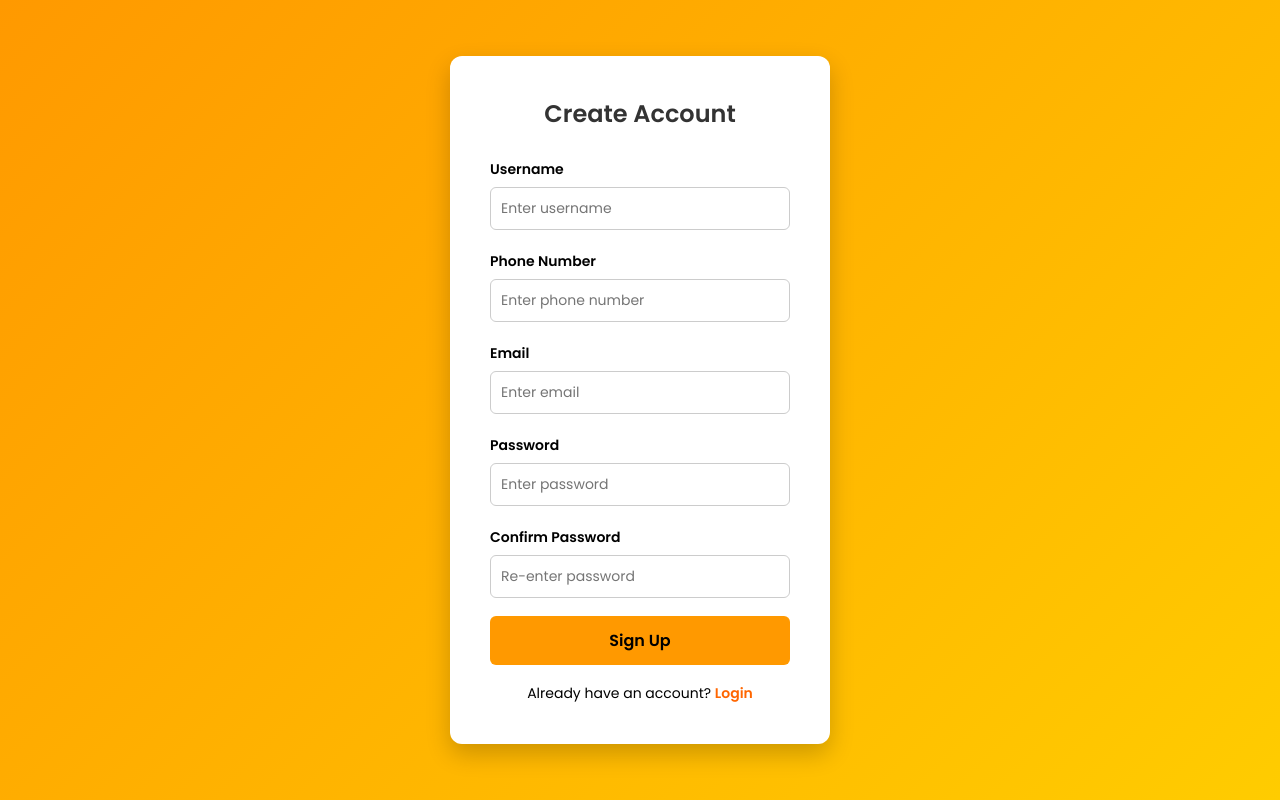
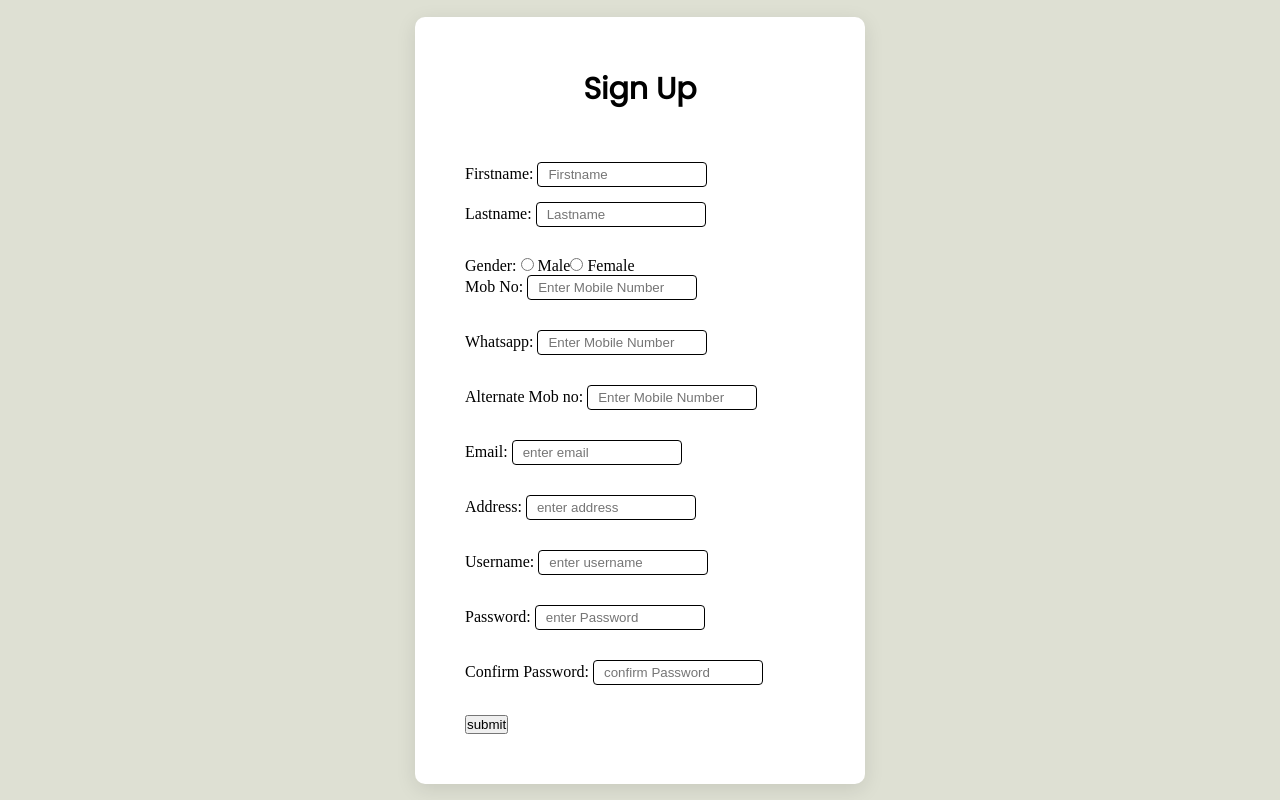
Before and after one commit to SadhasivamArul/final, a Flask app: page /signup in a window 1280 px wide. Run offline with Flask 3, Linux system fonts and the light colour scheme; some libraries are stand-ins or nearby versions.

Commit message:
Update signup.html

```diff
--- a/Bike service/templates/signup.html
+++ b/Bike service/templates/signup.html
@@ -1,147 +1,123 @@
 <!DOCTYPE html>
-<html lang="en">
+<html>
+
 <head>
-    <meta charset="UTF-8">
-    <title>Omega Bike Service - Sign Up</title>
-    <link href="https://fonts.googleapis.com/css2?family=Poppins:wght@400;600&display=swap" rel="stylesheet">
+    <title>signup form</title>
+    <link rel="stylesheet" href="https://cdnjs.cloudflare.com/ajax/libs/intl-tel-input/17.0.19/css/intlTelInput.css" />
+    <link href="https://fonts.googleapis.com/css2?family=Poppins&display=swap" rel="stylesheet">
+</head>
+
+<body>
+    <div class="signup">
+        <form class="upcontainer">
+            <h3>Sign Up</h3>
+            <div class="input"><label>Firstname:</label>
+                <input type="text" placeholder="Firstname" required>
+            </div>
+            <div class="input">
+                <lable>Lastname:</lable>
+                <input class="input" type="text" placeholder="Lastname" required>
+            </div>
+            <div class="radio-container"> <label>Gender:
+                    <input type="radio" name="gender" value="male" required>
+                    Male<input type="radio" name="gender" value="female" required>
+                    Female
+                </label></div>
+            <div class="input"> <label>Mob No:</label>
+                <input class="input" id="phone" type="tel" name="mobile" placeholder="Enter Mobile Number"
+                    pattern="[0-9]" required>
+            </div>
+            <div class="input">
+                <lable>Whatsapp:</lable>
+                <input class="input" id="phone" type="tel" name="mobile" placeholder="Enter Mobile Number"
+                    pattern="[0-9]" required>
+            </div>
+            <div class="input">
+                <lable>Alternate Mob no:</lable>
+                <input class="input" id="phone" type="tel" name="mobile" placeholder="Enter Mobile Number"
+                    pattern="[0-9]" required>
+            </div>
+            <div class="input"><label>Email:</label>
+                <input class="input" type="text" placeholder="enter email" required>
+            </div>
+            <div class="input"><label>Address:</label>
+                <input class="input" type="text" placeholder="enter address" required>
+            </div>
+            <div class="input"><label>Username:</label>
+                <input class="input" type="text" placeholder="enter username" required>
+            </div>
+            <div class="input"><label>Password:</label>
+                <input class="input" type="text" placeholder="enter Password" required>
+            </div>
+            <div class="input"><label>Confirm Password:</label>
+                <input class="input" type="text" placeholder="confirm Password">
+            </div>
+            <button>submit</button>
+
+        </form>
+    </div>
+
+</body>
+
+</html>
 <style>
-
     * {
         margin: 0;
         padding: 0;
         box-sizing: border-box;
-            font-family: 'Poppins', sans-serif;
     }
 
     body {
-            height: 100vh;
-            background: linear-gradient(135deg, #ff9900, #ffcc00);
+        background-color: #DEE0D3;
+        width: 100%;
+        height: auto;
+    }
+
+    .signup {
         display: flex;
         justify-content: center;
         align-items: center;
+        min-height: 100vh;
     }
 
-        .signup-container {
+    .upcontainer {
+        width: 450px;
         background: white;
-            padding: 40px;
-            width: 380px;
-            border-radius: 12px;
-            box-shadow: 0px 10px 25px rgba(0,0,0,0.2);
+        padding: 50px;
+        border-radius: 10px;
+        box-shadow: 0 5px 20px rgba(0, 0, 0, 0.1);
     }
 
-        .signup-container h2 {
+    h3 {
+        font-size: 30px;
+        font-family: 'poppins', sans-serif;
+        margin-bottom: 50px;
         text-align: center;
-            margin-bottom: 25px;
-            color: #333;
     }
 
-        .input-group {
-            margin-bottom: 18px;
+    .input {
+        margin-bottom: 15px;
+        position: relative;
     }
 
-        .input-group label {
-            font-size: 14px;
-            font-weight: 600;
+    .input input {
+        width: 170px;
+        height: 25px;
+        padding: 10px;
+        border: 1px solid black;
+        border-radius: 4px;
+        outline: none;
+        transition: 0.3s;
+
     }
 
-        .input-group input {
-            width: 100%;
-            padding: 10px;
-            margin-top: 6px;
-            border-radius: 6px;
-            border: 1px solid #ccc;
-            font-size: 14px;
-            transition: 0.3s;
+    .input input:focus {
+        border-color: orange;
     }
 
-        .input-group input:focus {
-            border-color: #ff9900;
-            outline: none;
-            box-shadow: 0px 0px 5px rgba(255,153,0,0.4);
+    .radiocontainer {
+        display: flex;
+        gap: 20px;
+        margin-bottom: 20px;
     }
-
-        .signup-btn {
-            width: 100%;
-            padding: 12px;
-            background: #ff9900;
-            border: none;
-            border-radius: 6px;
-            font-size: 16px;
-            font-weight: 600;
-            cursor: pointer;
-            transition: 0.3s;
-        }
-
-        .signup-btn:hover {
-            background: #e68a00;
-            color: white;
-        }
-
-        .extra-text {
-            text-align: center;
-            margin-top: 18px;
-            font-size: 14px;
-        }
-
-        .extra-text a {
-            color: #ff6600;
-            text-decoration: none;
-            font-weight: 600;
-        }
-
-        .extra-text a:hover {
-            text-decoration: underline;
-        }
-
-        @media (max-width: 450px) {
-            .signup-container {
-                width: 90%;
-                padding: 25px;
-            }
-        }
-
 </style>
-</head>
-<body>
-
-    <div class="signup-container">
-        <h2>Create Account</h2>
-
-        <form action="/register" method="POST">
-
-            <div class="input-group">
-                <label>Username</label>
-                <input type="text" name="username" placeholder="Enter username" required>
-            </div>
-
-            <div class="input-group">
-                <label>Phone Number</label>
-                <input type="text" name="phone" placeholder="Enter phone number" required>
-            </div>
-
-            <div class="input-group">
-                <label>Email</label>
-                <input type="email" name="email" placeholder="Enter email" required>
-            </div>
-
-            <div class="input-group">
-                <label>Password</label>
-                <input type="password" name="password" placeholder="Enter password" required>
-            </div>
-
-            <div class="input-group">
-                <label>Confirm Password</label>
-                <input type="password" name="repassword" placeholder="Re-enter password" required>
-            </div>
-
-            <button type="submit" class="signup-btn">Sign Up</button>
-
-        </form>
-
-        <div class="extra-text">
-            Already have an account? <a href="/signin">Login</a>
-        </div>
-    </div>
-
-</body>
-</html>
```
Lines whose indentation alone changed are shown as unchanged.
